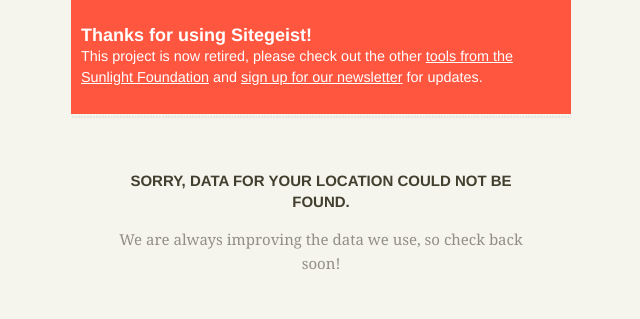
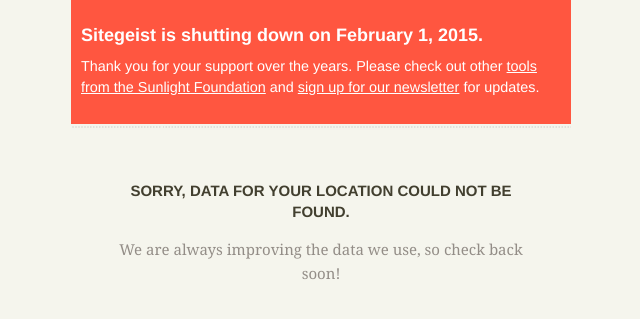
Before and after one commit to sunlightlabs/sitegeist, a Django app: template sitegeist/site/templates/sitegeist/panes/fun.html in a window 1280 px wide. Shown: the top 319 px of the page, without its empty margins (319-959 px from the left). Run offline with Django 3.2, Linux system fonts and the light colour scheme; the template is opened without the code that fills it, so the values that code supplies are empty; some libraries are stand-ins or nearby versions.

Commit message:
update goodbye message

```diff
--- a/sitegeist/site/templates/sitegeist/panes/_base.html
+++ b/sitegeist/site/templates/sitegeist/panes/_base.html
@@ -30,10 +30,10 @@
             <div class="content" style="margin-bottom: 60px;">
                 <section class="mediumBg" style="line-height: 140%; margin-top: -13px; padding: 10px;">
                     <p style="color: #fff; font-family: franklin-gothic-urw, 'helvetica neue', helvetica, arial, sans-serif; font-size: 18px; display: block; padding: 5px 0; width: 100%; line-height: 110%;">
-                        <span style="font-weight: bold; padding-bottom: 5px;">Thanks for using Sitegeist!</span>
-                        <br>
+                        <span style="font-weight: bold; margin-bottom: 10px; display: block;">Sitegeist is shutting down on February 1, 2015.</span>
                         <span style="font-size: 80%;">
-                        	This project is now retired, please check out the other <a href="http://sunlightfoundation.com/tools/" style="text-decoration: underline;">tools from the Sunlight Foundation</a> and <a href="http://sunlightfoundation.com/join/" style="text-decoration: underline;">sign up for our newsletter</a> for updates.
+                            Thank you for your support over the years.
+                            Please check out other <a href="http://sunlightfoundation.com/tools/" style="text-decoration: underline;">tools from the Sunlight Foundation</a> and <a href="http://sunlightfoundation.com/join/" style="text-decoration: underline;">sign up for our newsletter</a> for updates.
                         </span>
                     </p>
                 </section>
```
